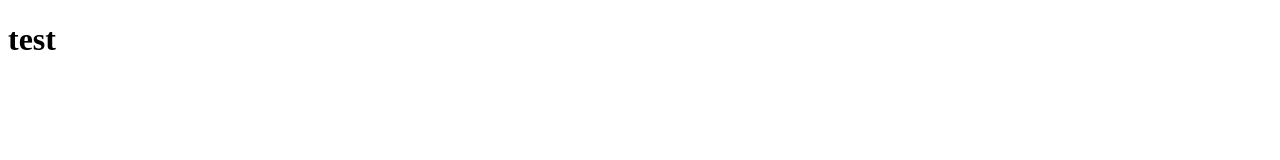
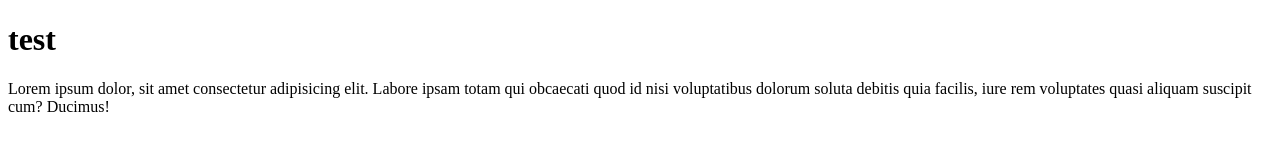
Before and after one commit to artiumhahaham12/folder-to-github, a plain HTML site: page index.html in a window 1280 px wide. Drawn offline with Linux system fonts and the light colour scheme.

Commit message:
p update

```diff
--- a/index.html
+++ b/index.html
@@ -7,5 +7,6 @@
 </head>
 <body>
     <h1>test</h1>
+    <p>Lorem ipsum dolor, sit amet consectetur adipisicing elit. Labore ipsam totam qui obcaecati quod id nisi voluptatibus dolorum soluta debitis quia facilis, iure rem voluptates quasi aliquam suscipit cum? Ducimus!</p>
 </body>
 </html>
```
